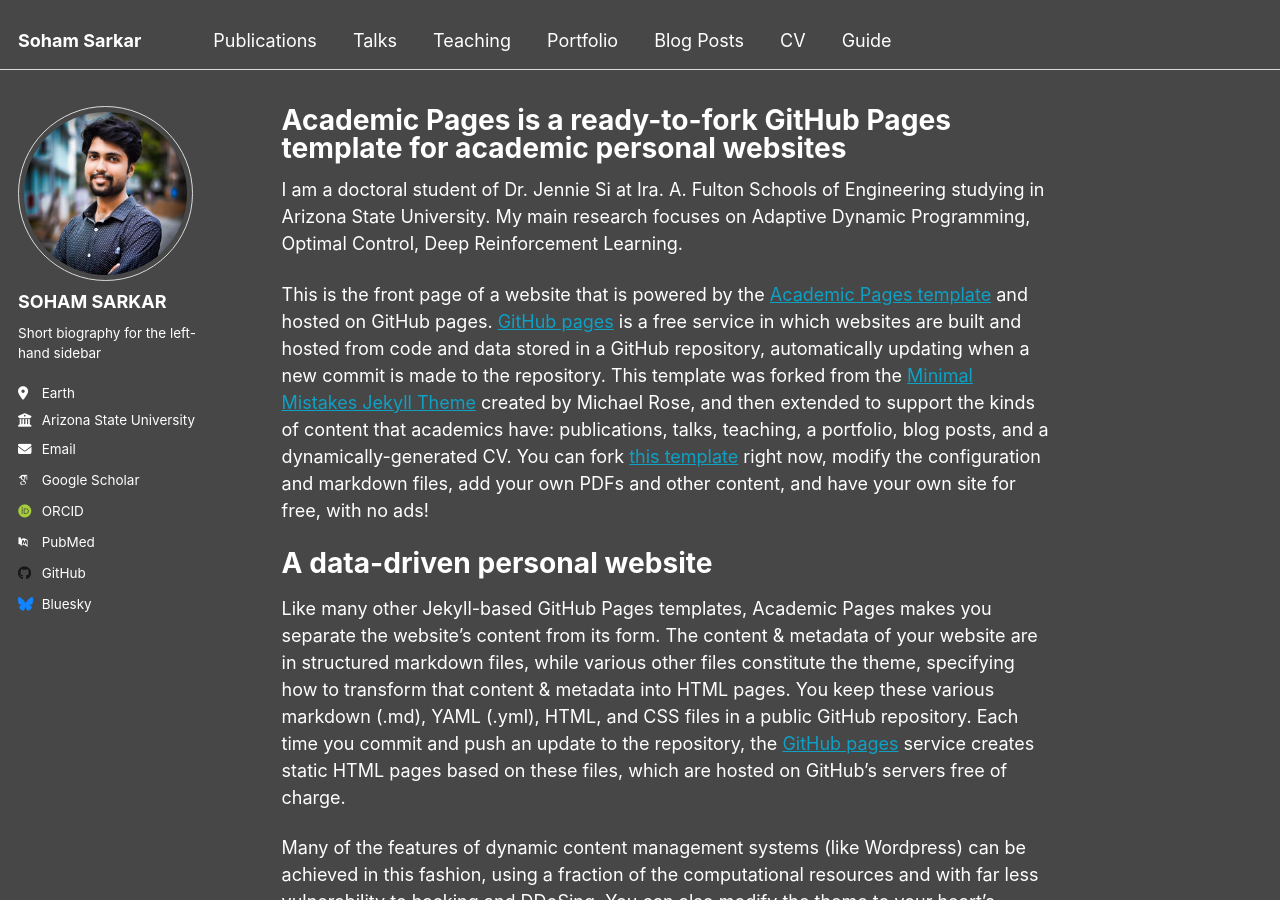
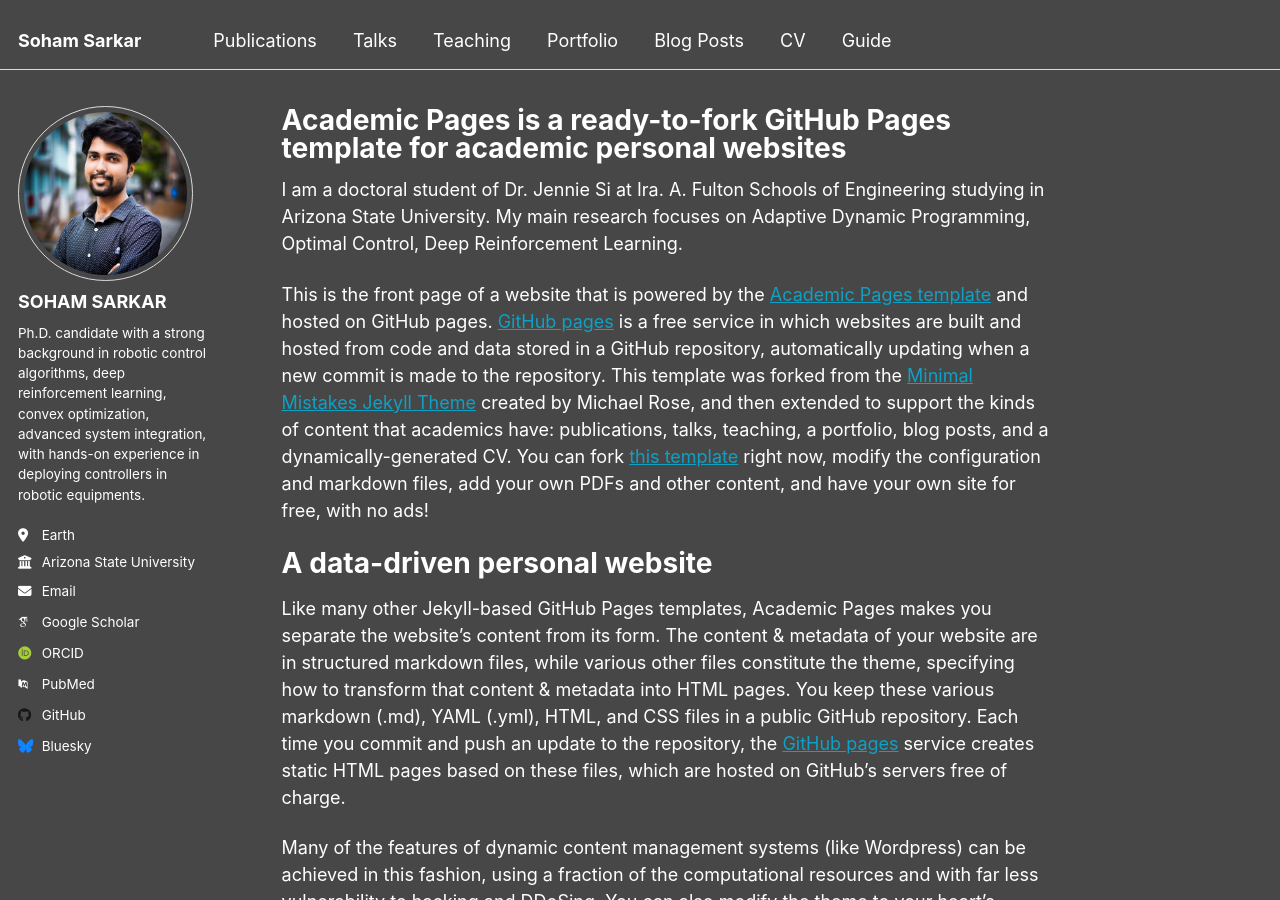
Before and after one commit to ssarka4894/ssarka4894.github.io, a Jekyll site: the page built from _pages/about.md, in a window 1280 px wide and 900 px high. Built offline with Jekyll 4.4.1, drawn with Linux system fonts in a browser that asks for light colours; some web fonts are replaced.

Commit message:
Update _config.yml

```diff
--- a/_config.yml
+++ b/_config.yml
@@ -25,7 +25,8 @@
   avatar           : "profile.jpg"
   name             : "SOHAM SARKAR"
   pronouns         : # example: "she/her"
-  bio              : "Short biography for the left-hand sidebar"
+  bio              : "Ph.D. candidate with a strong background in robotic control algorithms, deep reinforcement learning, convex
+optimization, advanced system integration, with hands-on experience in deploying controllers in robotic equipments."
   location         : "Earth"
   employer         : "Arizona State University"
   uri              : # URL
```
